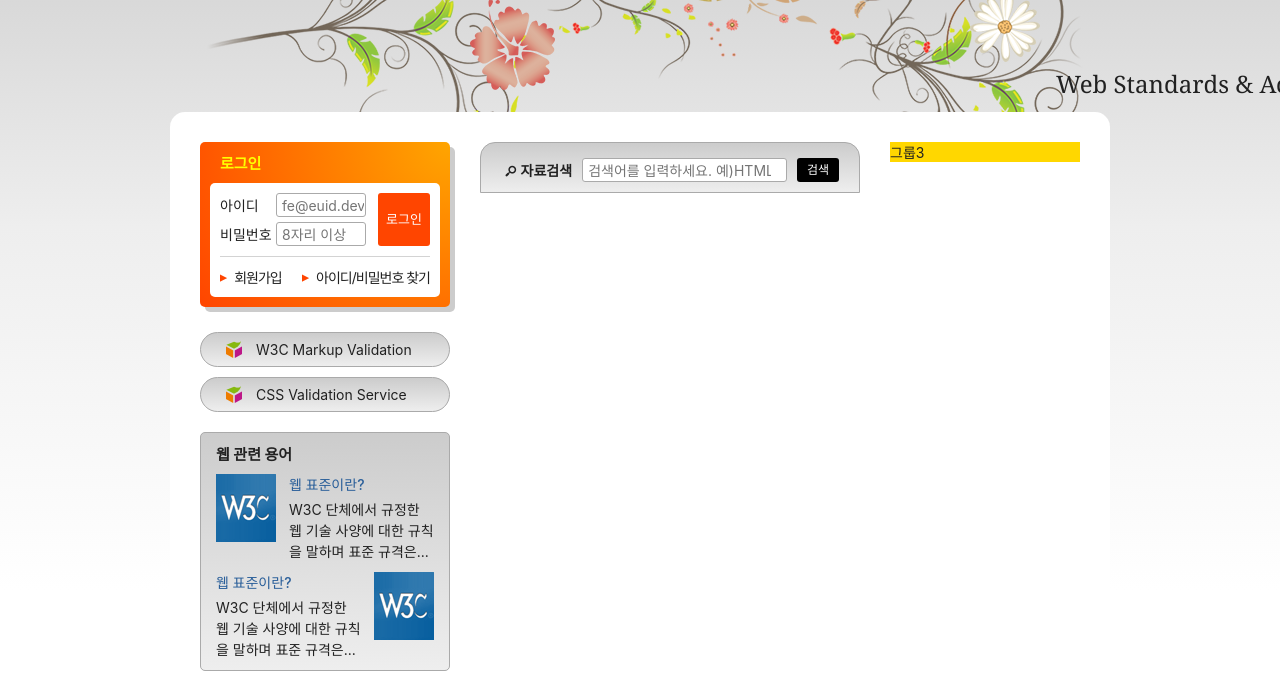
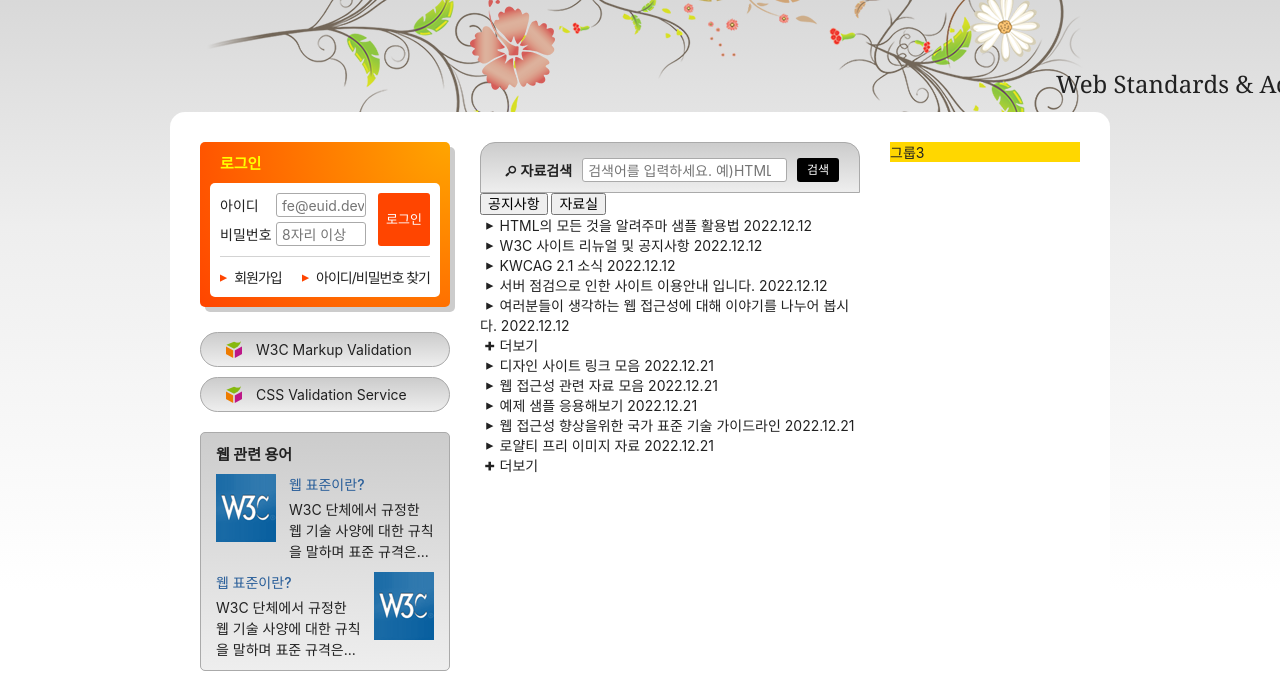
Before and after one commit to eeeyooon/HTML5_practice, a plain HTML site: page index.html in a window 1280 px wide. Shown: the part 135-808 px from the top of the page. Drawn offline with Linux system fonts and the light colour scheme; a web font is replaced by a local one.

Commit message:
공지사항 및 자료실 마크업 + 적절한 링크텍스트를 위한 aria 속성추가

```diff
--- a/index.html
+++ b/index.html
@@ -250,7 +250,67 @@
           </div>
         </fieldset>
       </form>
+
+      <div class="board">
+        <div class="tab-list" role="tablist">
+          <button type="button" class="tab" role="tab" aria-selected="true" aria-controls="notice" id="noticeButton">공지사항</button>
+          <button type="button" class="tab" role="tab" aria-selected="false" aria-controls="archive" id="archiveButton">자료실</button>
+        </div>
+        <div class="notice tab-panel" role="tabpanel" id="notice" aria-labelledby="noticeButton">
+          <ul class="board-list">
+            <li>
+              <a class="icon-right-open" href="/">HTML의 모든 것을 알려주마 샘플 활용법</a>
+              <time datetime="2022-12-12T13:53:45">2022.12.12</time>
+            </li>
+            <li>
+              <a class="icon-right-open" href="/">W3C 사이트 리뉴얼 및 공지사항</a>
+              <time datetime="2022-12-12T13:53:45">2022.12.12</time>
+            </li>
+            <li>
+              <a class="icon-right-open" href="/">KWCAG 2.1 소식</a>
+              <time datetime="2022-12-12T13:53:45">2022.12.12</time>
+            </li>
+            <li>
+              <a class="icon-right-open" href="/">서버 점검으로 인한 사이트 이용안내 입니다.</a>
+              <time datetime="2022-12-12T13:53:45">2022.12.12</time>
+            </li>
+            <li>
+              <a class="icon-right-open" href="/">여러분들이 생각하는 웹 접근성에 대해 이야기를 나누어 봅시다.</a>
+              <time datetime="2022-12-12T13:53:45">2022.12.12</time>
+            </li>
+          </ul>
+          <a href="/" class="board-more icon-plus" aria-labelledby="noticeButton">더보기</a>
+        </div>
+
+        <div class="archive tab-panel" role="tabpanel" id="archive" aria-labelledby="archiveButton">
+          <ul class="board-list">
+            <li>
+              <a class="icon-right-open" href="/">디자인 사이트 링크 모음</a>
+              <time datetime="2022-12-21T13:53:45">2022.12.21</time>
+            </li>
+            <li>
+              <a class="icon-right-open" href="/">웹 접근성 관련 자료 모음</a>
+              <time datetime="2022-12-21T13:53:45">2022.12.21</time>
+            </li>
+            <li>
+              <a class="icon-right-open" href="/">예제 샘플 응용해보기</a>
+              <time datetime="2022-12-21T13:53:45">2022.12.21</time>
+            </li>
+            <li>
+              <a class="icon-right-open" href="/">웹 접근성 향상을위한 국가 표준 기술 가이드라인</a>
+              <time datetime="2022-12-21T13:53:45">2022.12.21</time>
+            </li>
+            <li>
+              <a class="icon-right-open" href="/">로얄티 프리 이미지 자료</a>
+              <time datetime="2022-12-21T13:53:45">2022.12.21</time>
+            </li>
+          </ul>
+          <a href="/" class="board-more icon-plus" aria-labelledby="archiveButton">더보기</a>
+        </div>
       </div>
+
+
+    </div>
       <div class="group group3">그룹3</div>
     </main>
     <article class="slogan">슬로건</article>
```
